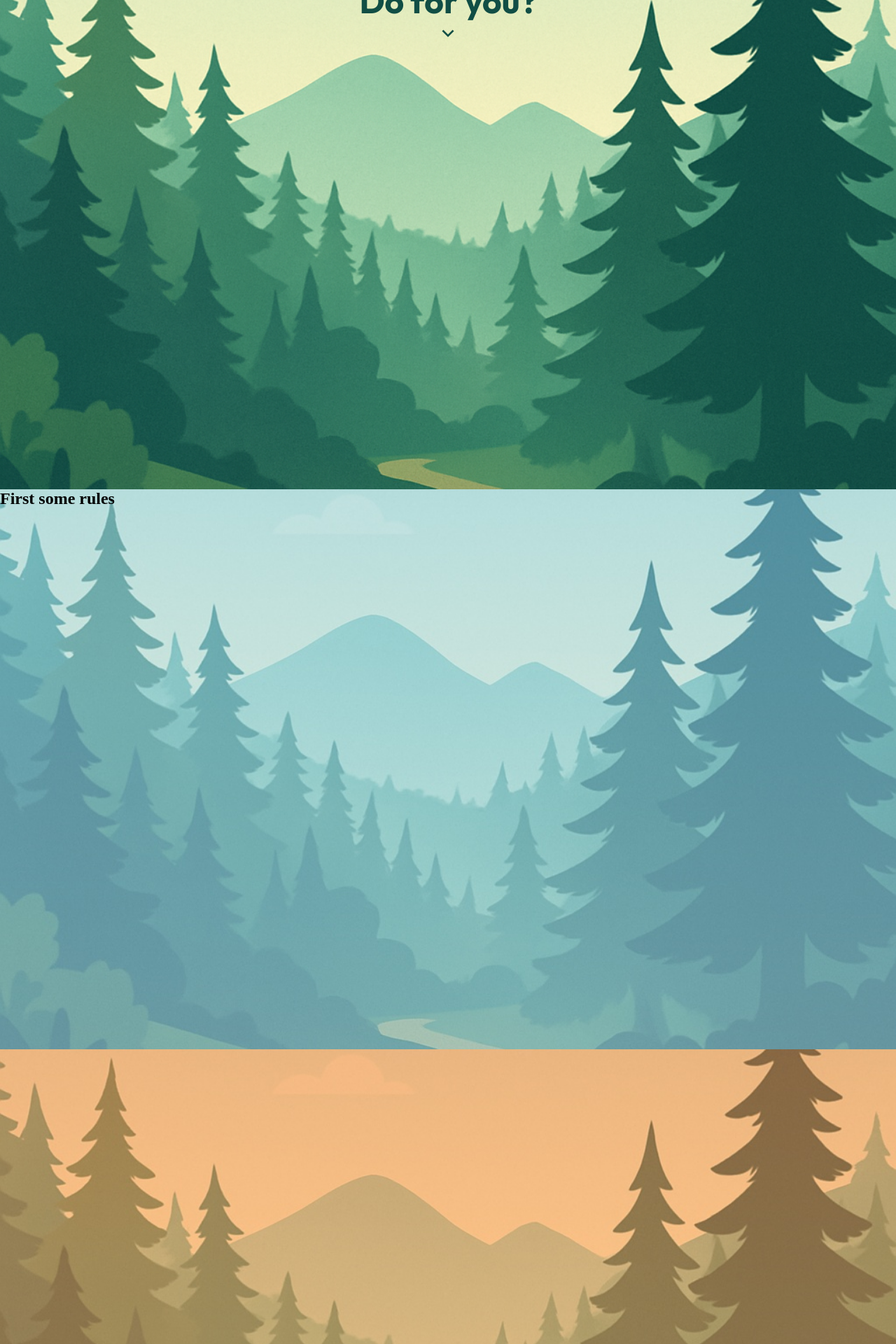
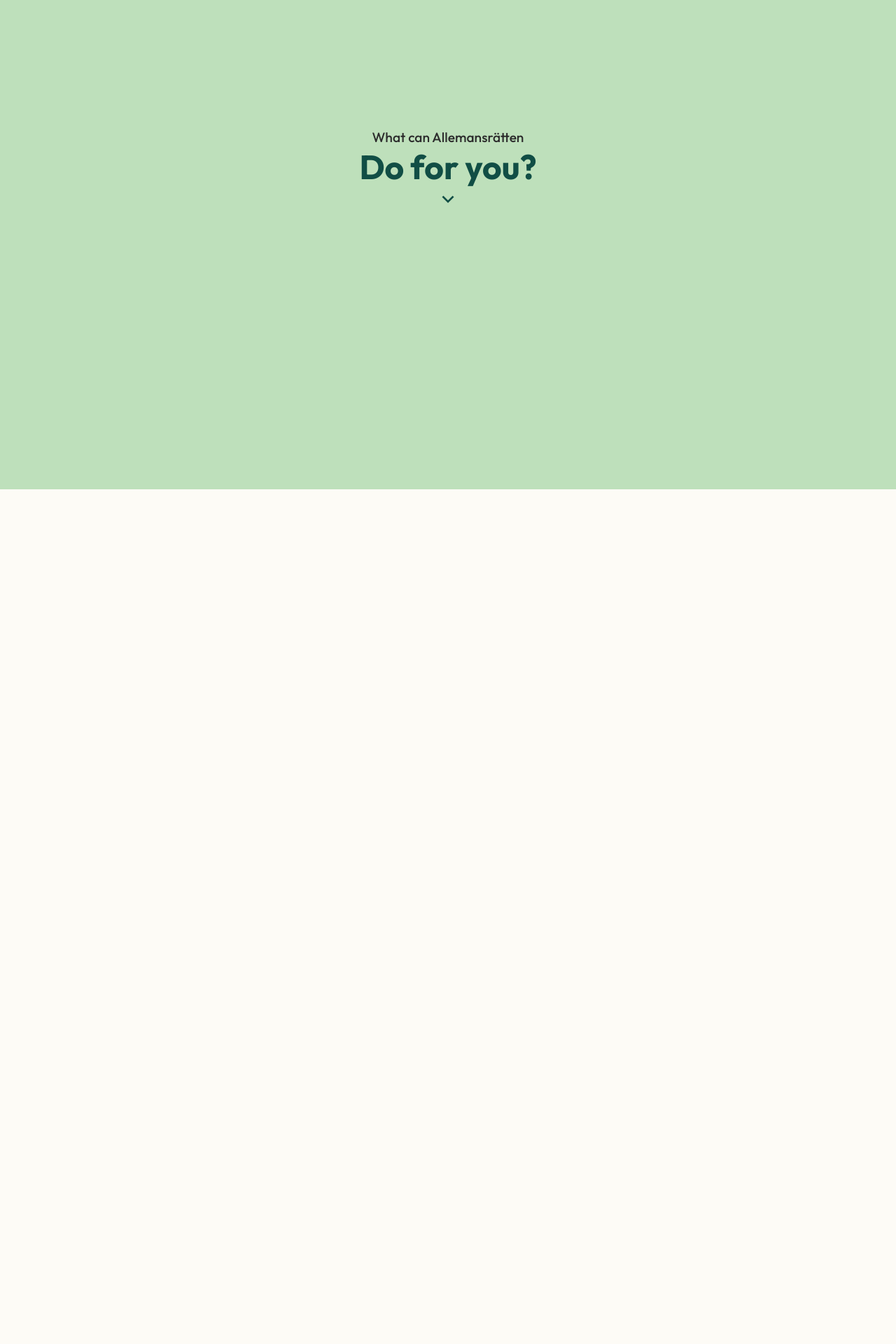
Before and after one commit to axnerhagglund/allemansratten_, a React (Vite) app: page / in a window 1280 px wide. Shown: the part 180-2100 px from the top of the page at 70% size. After the commit the page ends 879 px from the top, so only its background shows below. Built offline with nearby package versions, Linux system fonts and the light colour scheme.

Commit message:
slider done, not components inside it tho

```diff
--- a/package.json
+++ b/package.json
@@ -10,8 +10,10 @@
     "preview": "vite preview"
   },
   "dependencies": {
+    "framer-motion": "^12.23.12",
     "react": "^19.1.0",
     "react-dom": "^19.1.0",
+    "react-intersection-observer": "^9.16.0",
     "react-router-dom": "^7.6.1",
     "react-spring": "^10.0.1"
   },
--- a/src/components/Hero/hero.css
+++ b/src/components/Hero/hero.css
@@ -3,18 +3,13 @@
 
 
 .hero-container {
-
     display: flex;
     flex-direction: column;
     align-items: center;
     font-family: var(--font-outfit);
-    z-index: 2222;
-     min-height: 100vh;
+    padding-bottom: 10rem;
     font-family: var(--font-outfit);
-    background-image: url(/images/bakgrund.png);
-    background-position: center;
-    background-size:cover;
-    background-repeat: no-repeat;
+
 }
 
 .hero__title{
--- a/src/components/SectionFour/sectionfour.css
+++ b/src/components/SectionFour/sectionfour.css
@@ -1,5 +1,5 @@
 .sectionFour-container{
-    background-image: url(/images/forest_dramatic_stage_5.jpg);
+    background-color: aqua;
     min-height: 100vh;
     background-position: center;
     background-size:cover;
--- a/src/components/SectionOne/SectionOne.jsx
+++ b/src/components/SectionOne/SectionOne.jsx
@@ -4,7 +4,10 @@ function SectionOne() {
   return (
 
     <section className="sectionOne-container">
-      <h1>First some rules</h1>
+      <h1 className="sectionone-title">The right to be in nature </h1>
+      <p>
+        You can walk, cycle, camp and spend time almost everywhere in nature, even on private land aslong as u don't disturb or destroy
+      </p>
     </section>
 
 
--- a/src/components/SectionOne/sectionone.css
+++ b/src/components/SectionOne/sectionone.css
@@ -1,7 +1,13 @@
 .sectionOne-container {
-    background-image: url(/images/forest_dramatic_stage_1.jpg);
-    min-height: 100vh;
-    background-position: center;
-    background-size:cover;
-    background-repeat: no-repeat;
+    color: white;
+    font-family: "Outfit";
+    max-width: 500px;
 }
+
+.sectionone-title{
+    font-size: 2rem;
+}
+.sectionOne-container>p{
+    font-size: 1.2rem;
+    line-height: 1.6;
+}
--- a/src/components/SectionTwo/SectionTwo.jsx
+++ b/src/components/SectionTwo/SectionTwo.jsx
@@ -3,7 +3,7 @@ import "./sectiontwo.css"
 function SectionTwo() {
   return (
     <section className="sectionTwo-container">
-
+      <h1>section2</h1>
     </section>
   )
 }
--- a/src/components/SectionTwo/sectiontwo.css
+++ b/src/components/SectionTwo/sectiontwo.css
@@ -1,7 +1,4 @@
 .sectionTwo-container{
-    background-image: url(/images/forest_dramatic_stage_3.jpg);
-    min-height: 100vh;
-    background-position: center;
-    background-size:cover;
-    background-repeat: no-repeat;
+    background-color: blue;
+
 }
--- a/src/pages/HomePage/HomePage.jsx
+++ b/src/pages/HomePage/HomePage.jsx
@@ -1,3 +1,6 @@
+import {motion, useAnimation} from "framer-motion"
+import { useInView } from "react-intersection-observer"
+import React from "react"
 import Hero from "../../components/Hero/Hero"
 import SectionOne from "../../components/SectionOne/SectionOne"
 import SectionTwo from "../../components/SectionTwo/SectionTwo"
@@ -5,15 +8,72 @@ import SectionThree from "../../components/SectionThree/SectionThree"
 import SectionFour from "../../components/SectionFour/SectionFour"
 import "./homepage.css"
 
-
+function ScrollSection({children}){
+  const controls = useAnimation()
+  const [ref, inView] = useInView({ threshold: 0.7 })
+  React.useEffect(() => {
+    if(inView){
+      controls.start("visible")
+    }
+  },[controls, inView])
+  return (
+    <motion.div
+      ref={ref}
+      initial="hidden"
+      animate={controls}
+      variants={{
+        visible: { opacity: 1, y: 0 },
+        hidden: { opacity: 0, y: 40 }
+      }}
+      transition={{ duration: 0.6 }}
+      className="section1"
+    >
+      {children}
+    </motion.div>
+  )
+}
 function HomePage() {
   return (
     <>
-    <Hero/>
-    <SectionOne/>
-    <SectionTwo/>
-    <SectionThree/>
-    <SectionFour/>
+
+    <section className="snap-container">
+       <section className="snap-section intro bg-intro">
+        <motion.div
+          initial={{ opacity: 0, y: 30 }}
+          animate={{ opacity: 1, y: 0 }}
+          transition={{ duration: 0.8 }}
+        >
+
+          <Hero/>
+        </motion.div>
+      </section>
+      <section className="snap-section bg-one">
+        <ScrollSection>
+         <SectionOne/>
+        </ScrollSection>
+      </section>
+
+      <section className="snap-section bg-two">
+        <ScrollSection>
+         <SectionTwo />
+        </ScrollSection>
+      </section>
+
+      <section className="snap-section bg-three">
+        <ScrollSection>
+          <SectionThree/>
+        </ScrollSection>
+      </section>
+
+      <section className="snap-section bg-four">
+        <ScrollSection>
+          <SectionFour/>
+        </ScrollSection>
+
+      </section>
+
+    </section>
+
     </>
   )
 }
--- a/src/pages/HomePage/homepage.css
+++ b/src/pages/HomePage/homepage.css
@@ -0,0 +1,41 @@
+.snap-container {
+  height: 100vh;
+  overflow-y: scroll;
+  scroll-snap-type: y mandatory;
+  scroll-behavior:smooth;
+
+  scrollbar-width: none;
+   -ms-overflow-style: none;
+}
+
+.snap-container::-webkit-scrollbar {
+  display: none;
+}
+.bg-intro{
+    background: #BEE0BB;
+}
+
+.snap-section {
+  height: 100vh;
+  scroll-snap-align: start;
+  display: flex;
+  justify-content: center;
+  align-items: center;
+  padding: 40px;
+  box-sizing: border-box;
+}
+.bg-one {
+  background: linear-gradient(to bottom, #0d1f12, #1a3c24);
+}
+
+.bg-two {
+  background: linear-gradient(to bottom, #1a3c24, #2e5938);
+}
+
+.bg-three {
+  background: linear-gradient(to bottom, #2e5938, #447a4d);
+}
+
+.bg-four {
+  background: linear-gradient(to bottom, #447a4d, #5c9b62);
+}
```
Also changed, not shown: 1 other file (tests, documents, lock files or other folders).
